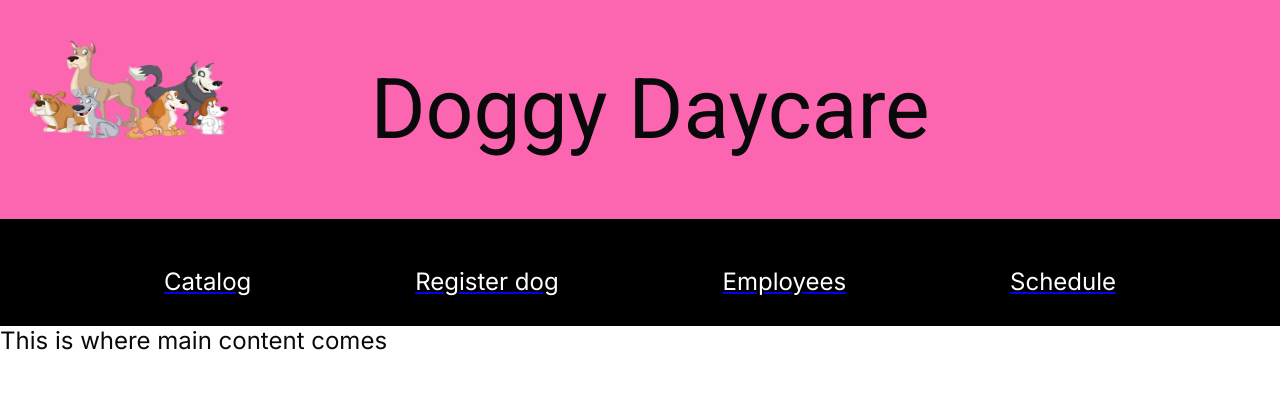
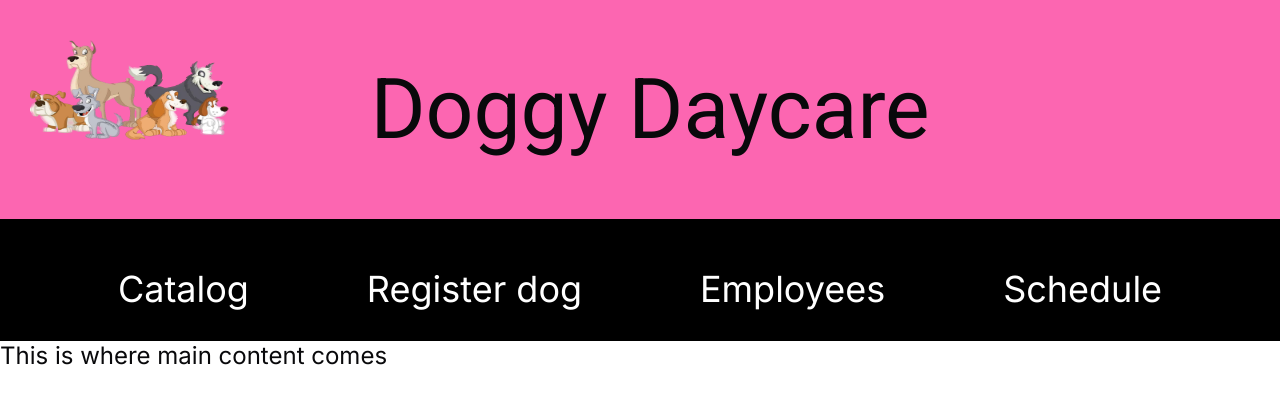
Before and after one commit to liber09/DoggyDaycare, a Next.js app: page / in a window 1280 px wide. Shown: the top 404 px of the page. Built offline with nearby package versions, Linux system fonts and the light colour scheme.

Commit message:
remove link underline

```diff
--- a/src/components/menu/page.module.scss
+++ b/src/components/menu/page.module.scss
@@ -148,21 +148,16 @@
   .main_menu_item{
       list-style-type: none;
       color:white;
-      text-decoration: none;
       padding: 0 0 20px 0;
       margin: 0 0 10px 0;
-      a{
-          color: white;
-          font-weight: bold;
-          font-size: 1.2em;
-          text-decoration: none;
-          padding: 0.8em 1.5em;
-          display: block;
-          transition: color 0.2s;
-
-          &:hover{
-              color: $c-hover;
-          }
+      font-size: 1.5em;
+      transition: color 0.2s;
+      &:hover{
+        color: $c-hover;
       }
   }
+
+  .link{
+    text-decoration: none;
+  }
 }
--- a/src/components/menu/page.tsx
+++ b/src/components/menu/page.tsx
@@ -6,10 +6,10 @@ export default function Menu() {
     <nav className={styles.main_nav}>
         <button className={styles.main_nav_toggle}></button>
         <menu className={styles.main_menu}>
-            <Link href={"/catalog"}><li className={styles.main_menu_item}>Catalog</li></Link>
-            <Link href={"/register"}><li className={styles.main_menu_item}>Register dog</li></Link>
-            <Link href={"/employees"}><li className={styles.main_menu_item}>Employees</li></Link>
-            <Link href={"/schedule"}><li className={styles.main_menu_item}>Schedule</li></Link>
+            <Link className={styles.link} href={"/catalog"}><li className={styles.main_menu_item}>Catalog</li></Link>
+            <Link className={styles.link} href={"/register"}><li className={styles.main_menu_item}>Register dog</li></Link>
+            <Link className={styles.link} href={"/employees"}><li className={styles.main_menu_item}>Employees</li></Link>
+            <Link className={styles.link} href={"/schedule"}><li className={styles.main_menu_item}>Schedule</li></Link>
         </menu>
     </nav>
     )
```
